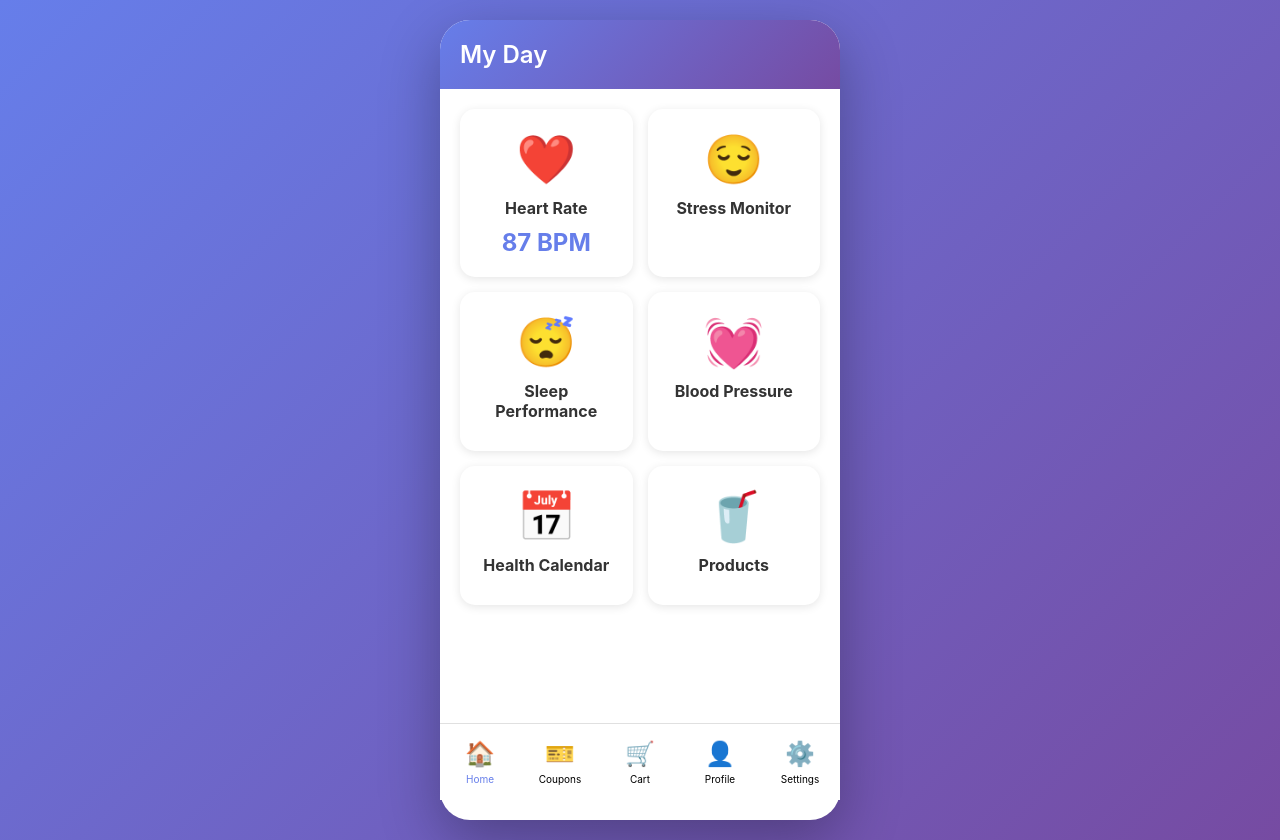
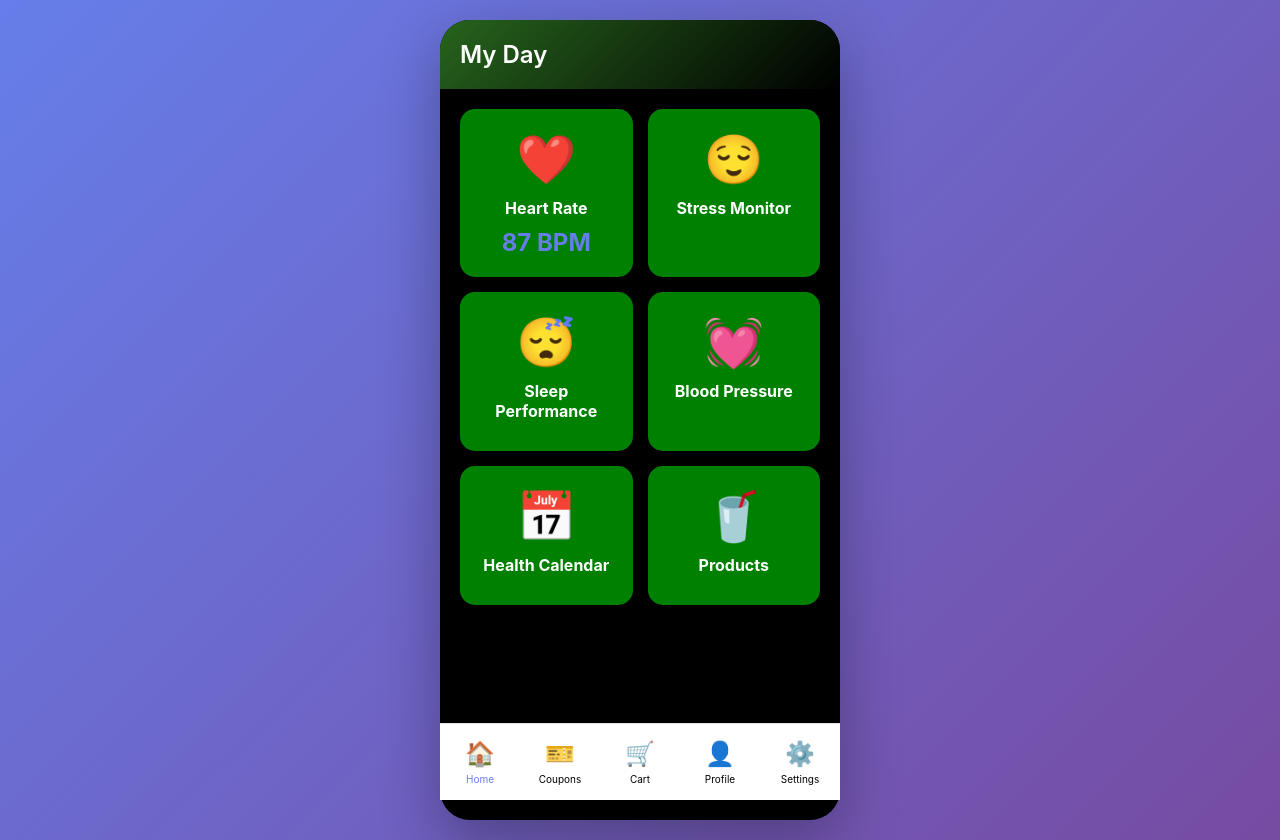
Before and after one commit to bentale331-byte/bentale331-byte.github.io, a plain HTML site: page index.html in a window 1280 px wide. Drawn offline with Linux system fonts and the light colour scheme.

Commit message:
Update index.html

```diff
--- a/index.html
+++ b/index.html
@@ -19,13 +19,14 @@
             justify-content: center;
             align-items: center;
             padding: 20px;
+
         }
 
         .phone-container {
             width: 100%;
             max-width: 400px;
             height: 800px;
-            background: white;
+            background: black;
             border-radius: 30px;
             box-shadow: 0 20px 60px rgba(0,0,0,0.3);
             overflow: hidden;
@@ -50,7 +51,7 @@
 
         /* Header */
         .header {
-            background: linear-gradient(135deg, #667eea 0%, #764ba2 100%);
+            background: linear-gradient(135deg, #27641d 0%, #000000 100%);
             color: white;
             padding: 20px;
             display: flex;
@@ -78,6 +79,7 @@
         }
 
         /* Home Screen */
+
         .home-grid {
             display: grid;
             grid-template-columns: repeat(2, 1fr);
@@ -86,7 +88,8 @@
         }
 
         .home-card {
-            background: white;
+            background-color: green;
+            color: white;
             border-radius: 15px;
             padding: 20px;
             box-shadow: 0 2px 10px rgba(0,0,0,0.1);
@@ -103,7 +106,7 @@
         .home-card h3 {
             font-size: 16px;
             margin-bottom: 10px;
-            color: #333;
+            color: white;
         }
 
         .home-card .icon {
```
